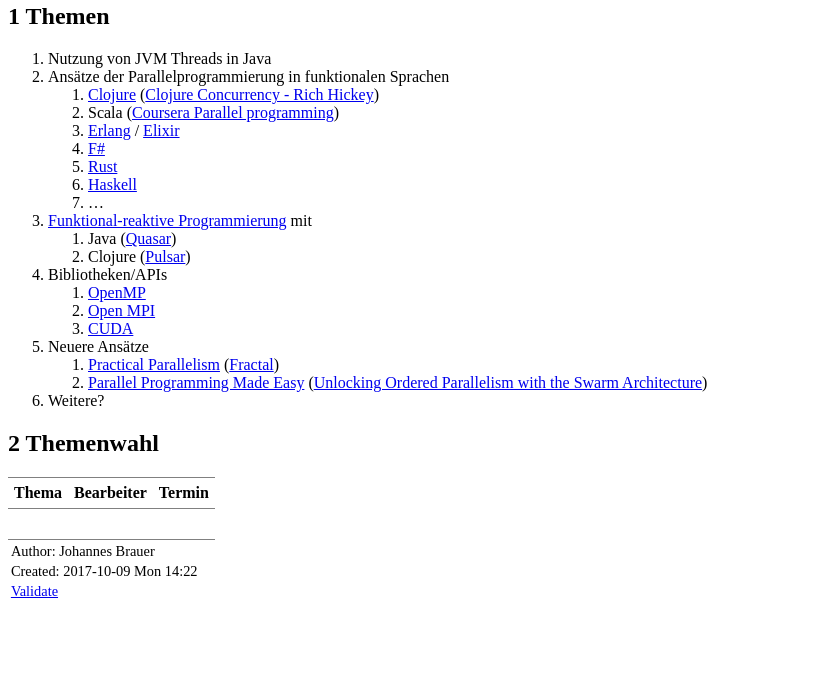
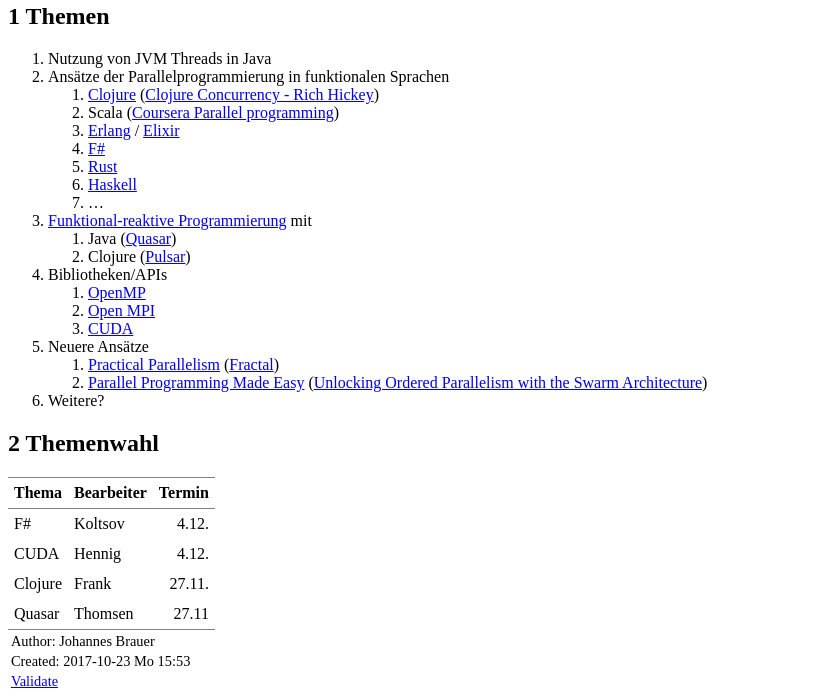
Before and after one commit to johbra/Parallelprogrammierung, a plain HTML site: page themenliste.html in a window 1280 px wide. Shown: the part 112-810 px from the top of the page, without its empty margins (0-835 px from the left). Drawn offline with Linux system fonts and the light colour scheme.

Commit message:
Themenliste

```diff
--- a/themenliste.html
+++ b/themenliste.html
@@ -3,7 +3,7 @@
 "http://www.w3.org/TR/xhtml1/DTD/xhtml1-strict.dtd">
 <html xmlns="http://www.w3.org/1999/xhtml" lang="en" xml:lang="en">
 <head>
-<!-- 2017-10-09 Mon 14:22 -->
+<!-- 2017-10-23 Mo 15:53 -->
 <meta http-equiv="Content-Type" content="text/html;charset=utf-8" />
 <meta name="viewport" content="width=device-width, initial-scale=1" />
 <title>Themenliste</title>
@@ -232,8 +232,8 @@
 <br />
 <span class="subtitle">Wahlpflichfach Parallelprogrammierung</span>
 </h1>
-<div id="outline-container-org967509f" class="outline-2">
-<h2 id="org967509f"><span class="section-number-2">1</span> Themen</h2>
+<div id="outline-container-org24177ac" class="outline-2">
+<h2 id="org24177ac"><span class="section-number-2">1</span> Themen</h2>
 <div class="outline-text-2" id="text-1">
 <ol class="org-ol">
 <li>Nutzung von JVM Threads in Java</li>
@@ -268,8 +268,8 @@
 </div>
 </div>
 
-<div id="outline-container-org57b328c" class="outline-2">
-<h2 id="org57b328c"><span class="section-number-2">2</span> Themenwahl</h2>
+<div id="outline-container-org78a2a0b" class="outline-2">
+<h2 id="org78a2a0b"><span class="section-number-2">2</span> Themenwahl</h2>
 <div class="outline-text-2" id="text-2">
 <table border="2" cellspacing="0" cellpadding="6" rules="groups" frame="hsides">
 
@@ -279,20 +279,38 @@
 
 <col  class="org-left" />
 
-<col  class="org-left" />
+<col  class="org-right" />
 </colgroup>
 <thead>
 <tr>
 <th scope="col" class="org-left">Thema</th>
 <th scope="col" class="org-left">Bearbeiter</th>
-<th scope="col" class="org-left">Termin</th>
+<th scope="col" class="org-right">Termin</th>
 </tr>
 </thead>
 <tbody>
 <tr>
-<td class="org-left">&#xa0;</td>
-<td class="org-left">&#xa0;</td>
-<td class="org-left">&#xa0;</td>
+<td class="org-left">F#</td>
+<td class="org-left">Koltsov</td>
+<td class="org-right">4.12.</td>
+</tr>
+
+<tr>
+<td class="org-left">CUDA</td>
+<td class="org-left">Hennig</td>
+<td class="org-right">4.12.</td>
+</tr>
+
+<tr>
+<td class="org-left">Clojure</td>
+<td class="org-left">Frank</td>
+<td class="org-right">27.11.</td>
+</tr>
+
+<tr>
+<td class="org-left">Quasar</td>
+<td class="org-left">Thomsen</td>
+<td class="org-right">27.11</td>
 </tr>
 </tbody>
 </table>
@@ -301,7 +319,7 @@
 </div>
 <div id="postamble" class="status">
 <p class="author">Author: Johannes Brauer</p>
-<p class="date">Created: 2017-10-09 Mon 14:22</p>
+<p class="date">Created: 2017-10-23 Mo 15:53</p>
 <p class="validation"><a href="http://validator.w3.org/check?uri=referer">Validate</a></p>
 </div>
 </body>
```
